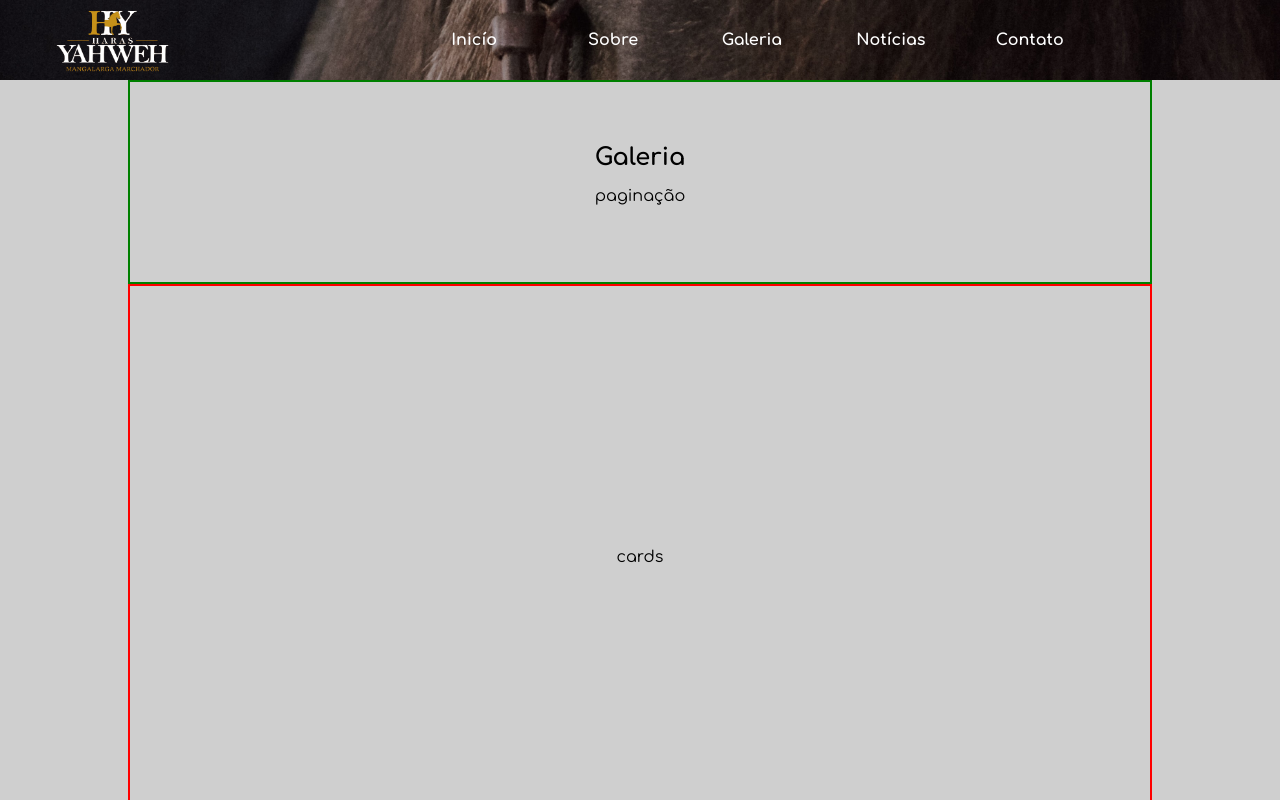
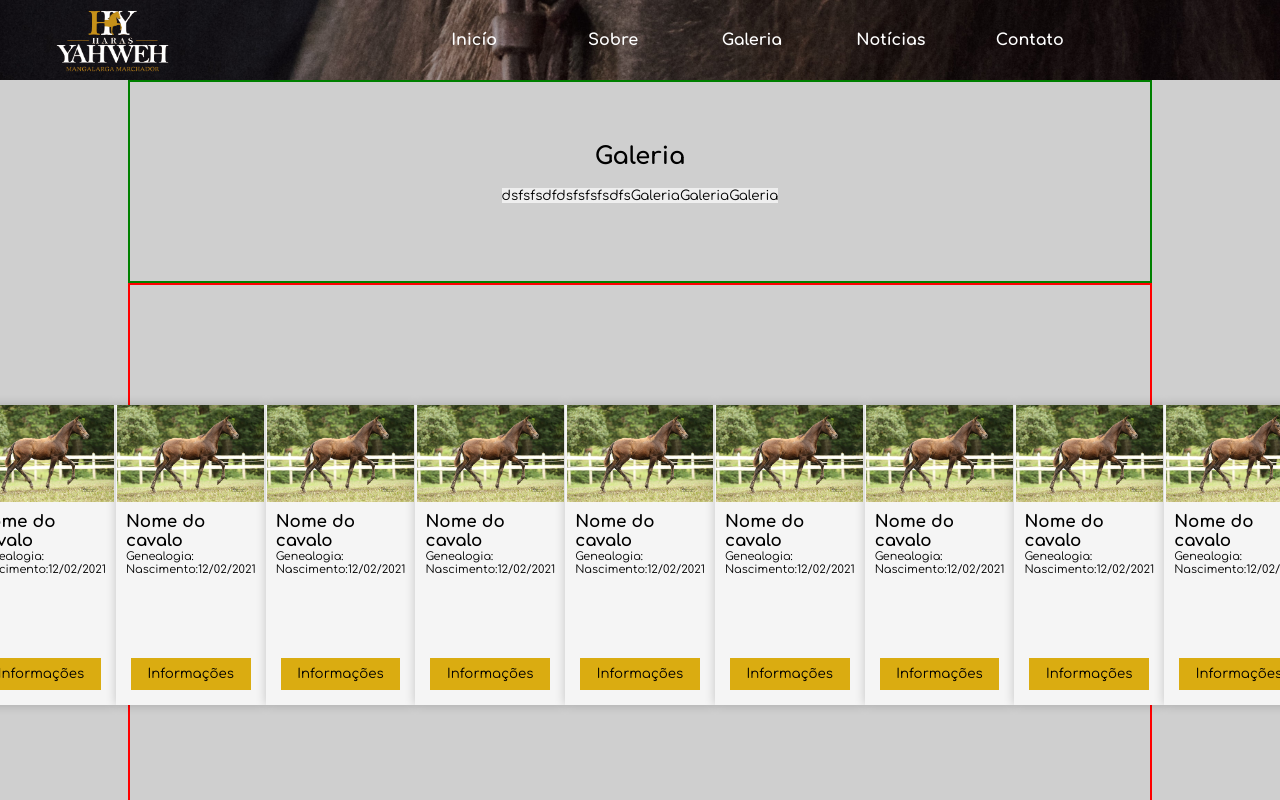
Before and after one commit to arlisson314/haras, a React (Create React App) app: page /galeria in a window 1280 px wide. Built offline with nearby package versions, Linux system fonts and the light colour scheme.

Commit message:
feat: Adicona buttons e Cadrs ao componente Galeria

```diff
--- a/src/pages/Galeria/index.jsx
+++ b/src/pages/Galeria/index.jsx
@@ -1,4 +1,4 @@
-import React from 'react';
+import Cards from '../../components/Cards';
 import Footer from '../../components/Footer';
 import Header from '../../components/Header';
 
@@ -11,10 +11,23 @@ function Galeria() {
       <section>
         <div>
           <h1>Galeria</h1>
-          <div>paginação</div>
+          <div>
+            <button type="button">dsfsfsdfdsfsfsfsdfs</button>
+            <button type="button">Galeria</button>
+            <button type="button">Galeria</button>
+            <button type="button">Galeria</button>
+          </div>
         </div>
         <main>
-          cards
+          <Cards />
+          <Cards />
+          <Cards />
+          <Cards />
+          <Cards />
+          <Cards />
+          <Cards />
+          <Cards />
+          <Cards />
         </main>
       </section>
       <Footer />
```
